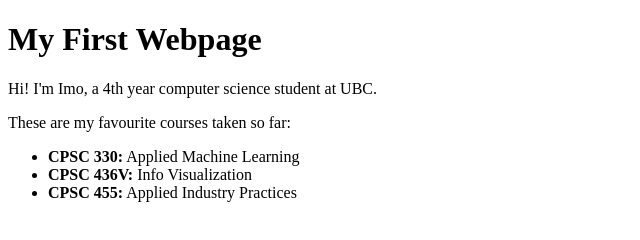
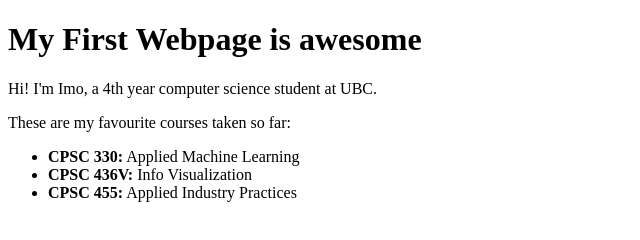
Before and after one commit to imogenem/git-practice, a plain HTML site: page index.html in a window 1280 px wide. Shown: the whole page, without its empty margins (0-640 px from the left). Drawn offline with Linux system fonts and the light colour scheme; a script that the page names is missing.

Commit message:
change page title

```diff
--- a/index.html
+++ b/index.html
@@ -6,7 +6,7 @@
   </head>
   <body>
     <div id="app">
-      <h1>My First Webpage</h1>
+      <h1>My First Webpage is awesome</h1>
       <p>Hi! I'm Imo, a 4th year computer science student at UBC.</p>
       <p>These are my favourite courses taken so far:</p>
       <ul>
```
